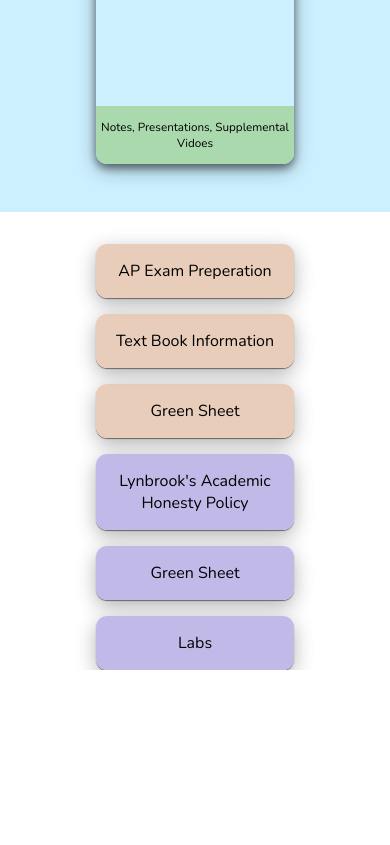
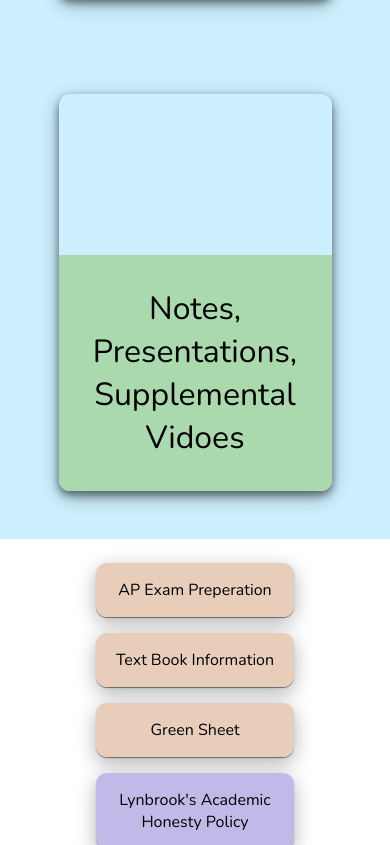
Before and after one commit to superstarcoder/physics-website, a Next.js app: page /apPhysics in a window 390 px wide. Shown: the part 1155-2000 px from the top of the page. Before the commit the page ends 1825 px from the top, so only its background shows below. Built offline with nearby package versions, Linux system fonts and the light colour scheme.

Commit message:
made cards much more responsive

```diff
--- a/styles/apPhysics.module.scss
+++ b/styles/apPhysics.module.scss
@@ -29,7 +29,7 @@ $large: 1200px;
     align-self: center;
     justify-self: center;
     flex-wrap: wrap;
-	margin: 1em 0em 0em;
+	margin: 0.5em 0em 0.5em;
 }
 
 
--- a/styles/components/Card.module.scss
+++ b/styles/components/Card.module.scss
@@ -9,7 +9,6 @@ $large: 1200px;
 	cursor: pointer;
 
 	box-shadow: 0 4px 8px 0 rgba(0, 0, 0, 0.5), 0 6px 20px 0 rgba(0, 0, 0, 0.3);
-	margin: 3em 6em 3em; // top; right and left; bottom
 	background-color: none;
 	display: flex;
 	flex-direction: column;
@@ -34,7 +33,9 @@ $large: 1200px;
 	}
 
 	.cardTitleBar {
-	  height: 20%;
+	  min-height: 20%;
+	  height: min-content;
+	//   min-height: fit-content;
 	  width: 100%;
 	  justify-self: flex-end;
 	  display: flex;
@@ -49,23 +50,27 @@ $large: 1200px;
 
 	// <= small
 	@media screen and (max-width: $small){
+	  margin: 3em 3em 3em; // top; right and left; bottom
 	  width: 70%;
 	  .cardTitleBar {
-		font-size: 3vw;
+		font-size: 2em;
 	  }
 	}
 	// medium to large
 	@media screen and (min-width: $small) and (max-width: $large) {
+	  margin: 3em 2em 3em; // top; right and left; bottom
 	  width: 20%;
 	  .cardTitleBar {
-		font-size: 2vw;
+		font-size: 1em;
 	  }
 	}
 	// >= large
 	@media screen and (min-width: $large){
+	  margin: 3em 6em 3em; // top; right and left; bottom
 	  width: 17%;
 	  .cardTitleBar {
-		font-size: 1vw;
+		// font-size: 1vw;
+		font-size: 1.3em;
 	  }
 	}
 	height: min-content;
```
